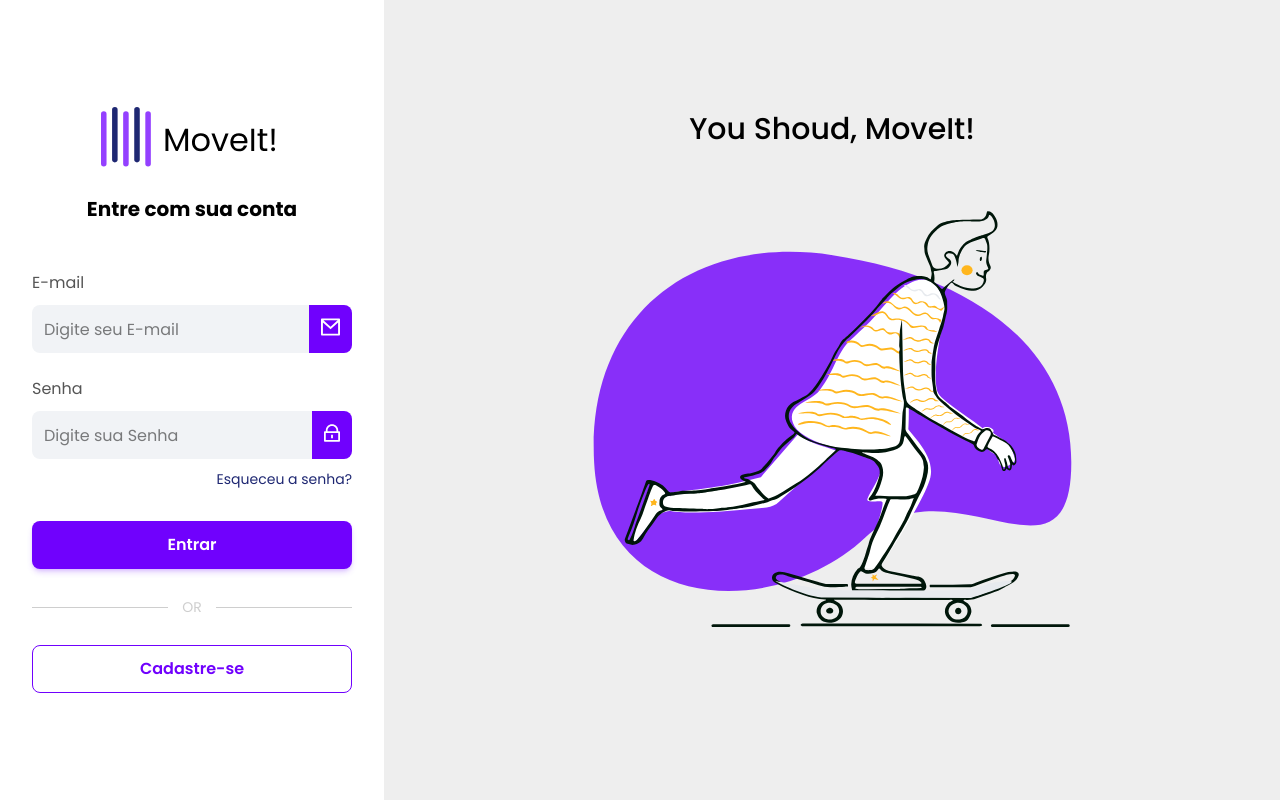
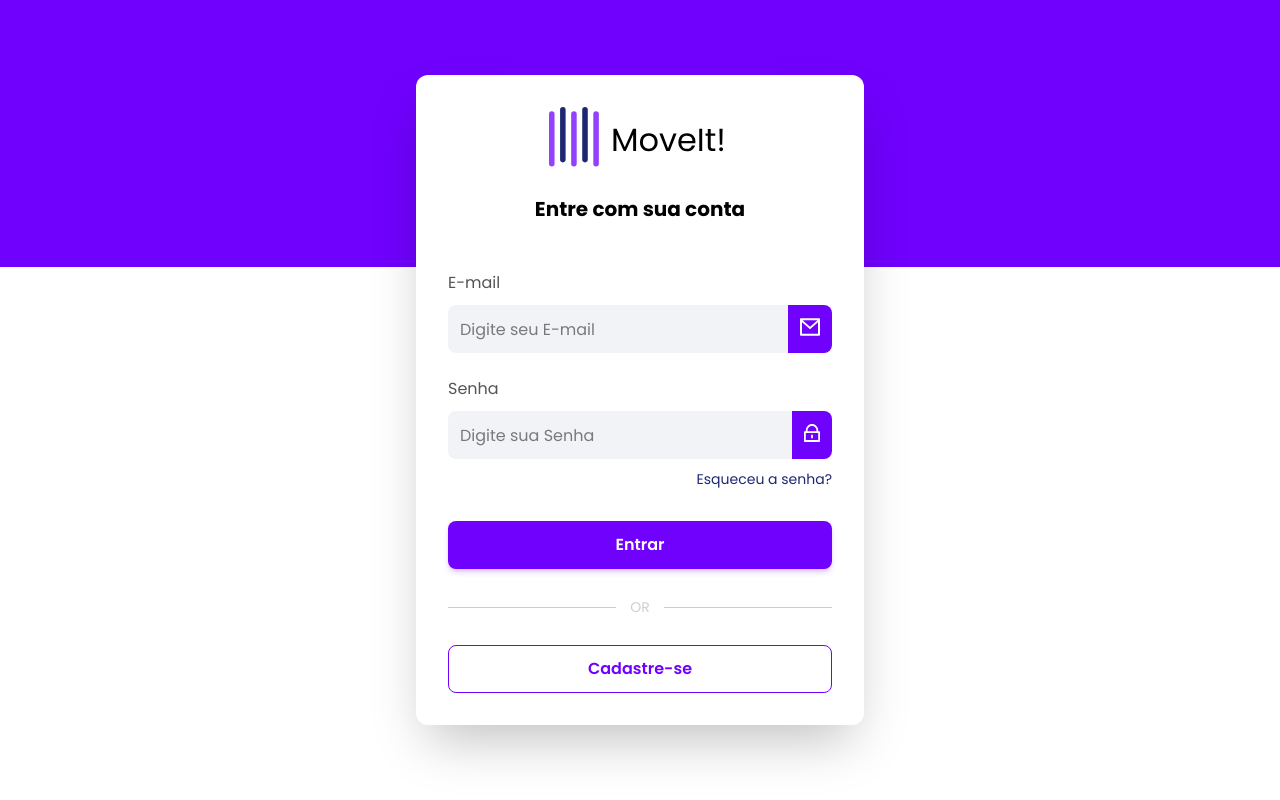
Before and after one commit to calebesg/ledgerflow, an Angular app in the folder frontend/: page /login in a window 1280 px wide. Built offline with nearby package versions, Linux system fonts and the light colour scheme.

Commit message:
refactor: create default-container-layout

```diff
--- /dev/null
+++ b/frontend/src/app/components/default-container-layout/default-container-layout.html
@@ -0,0 +1,4 @@
+<main class="h-full flex flex-col py-10 px-8 items-center justify-center shadow-lg relative">
+  <div class="h-4/12 w-full absolute z-0 top-0 bg-primary"></div>
+  <ng-content></ng-content>
+</main>
--- a/frontend/src/app/components/default-login-layout/default-login-layout.html
+++ b/frontend/src/app/components/default-login-layout/default-login-layout.html
@@ -1,5 +1,7 @@
-<main class="grid grid-cols-10 h-full shadow-lg">
-  <section class="col-span-3 flex flex-col justify-center items-center p-8">
+<app-default-container-layout>
+  <section
+    class="flex flex-col justify-center items-center p-8 w-md bg-white rounded-xl shadow-2xl z-10"
+  >
     <img src="logo.svg" alt="logo" />
     <h2 class="font-bold text-xl text-center mt-7">{{ pageTitle }}</h2>
 
@@ -23,9 +25,4 @@
       text="{{ secondaryButtonText }}"
     ></app-secondary-button>
   </section>
-
-  <section class="col-span-7 flex flex-col items-center justify-center gap-2 bg-background-gray">
-    <h1 class="font-medium text-3xl">You Shoud, MoveIt!</h1>
-    <img src="main-image.svg" alt="Um menino andando de skate" />
-  </section>
-</main>
+</app-default-container-layout>
--- a/frontend/src/app/components/default-login-layout/default-login-layout.ts
+++ b/frontend/src/app/components/default-login-layout/default-login-layout.ts
@@ -1,10 +1,11 @@
 import { Component, EventEmitter, Input, Output } from '@angular/core';
 import { PrimaryButton } from '../primary-button/primary-button';
 import { SecondaryButton } from '../secondary-button/secondary-button';
+import { DefaultContainerLayout } from '../default-container-layout/default-container-layout';
 
 @Component({
   selector: 'app-default-login-layout',
-  imports: [PrimaryButton, SecondaryButton],
+  imports: [PrimaryButton, SecondaryButton, DefaultContainerLayout],
   templateUrl: './default-login-layout.html',
   styleUrl: './default-login-layout.css',
 })
```
Also changed, not shown: frontend/src/app/components/default-container-layout/default-container-layout.ts (added, +11 -0 lines), frontend/src/app/components/default-container-layout/default-container-layout.css (added).
